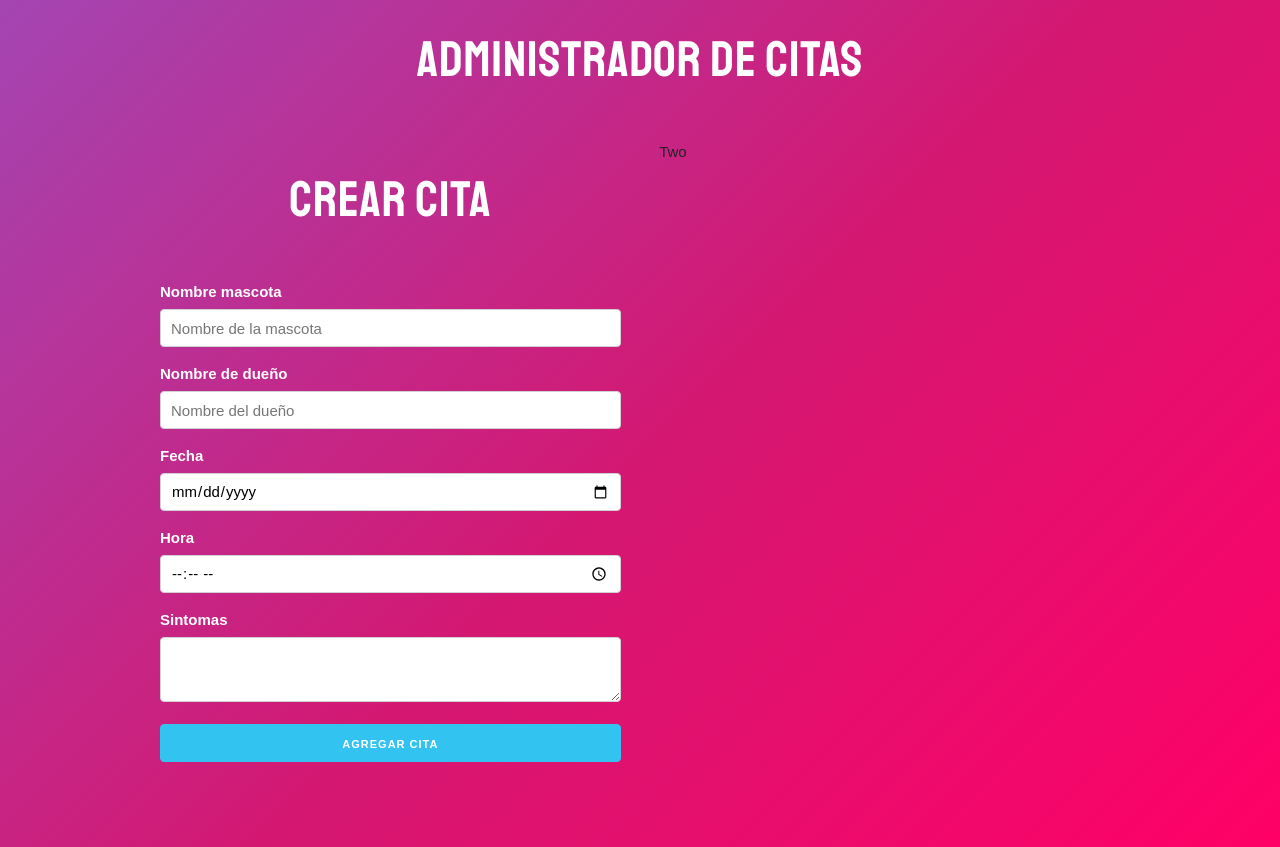
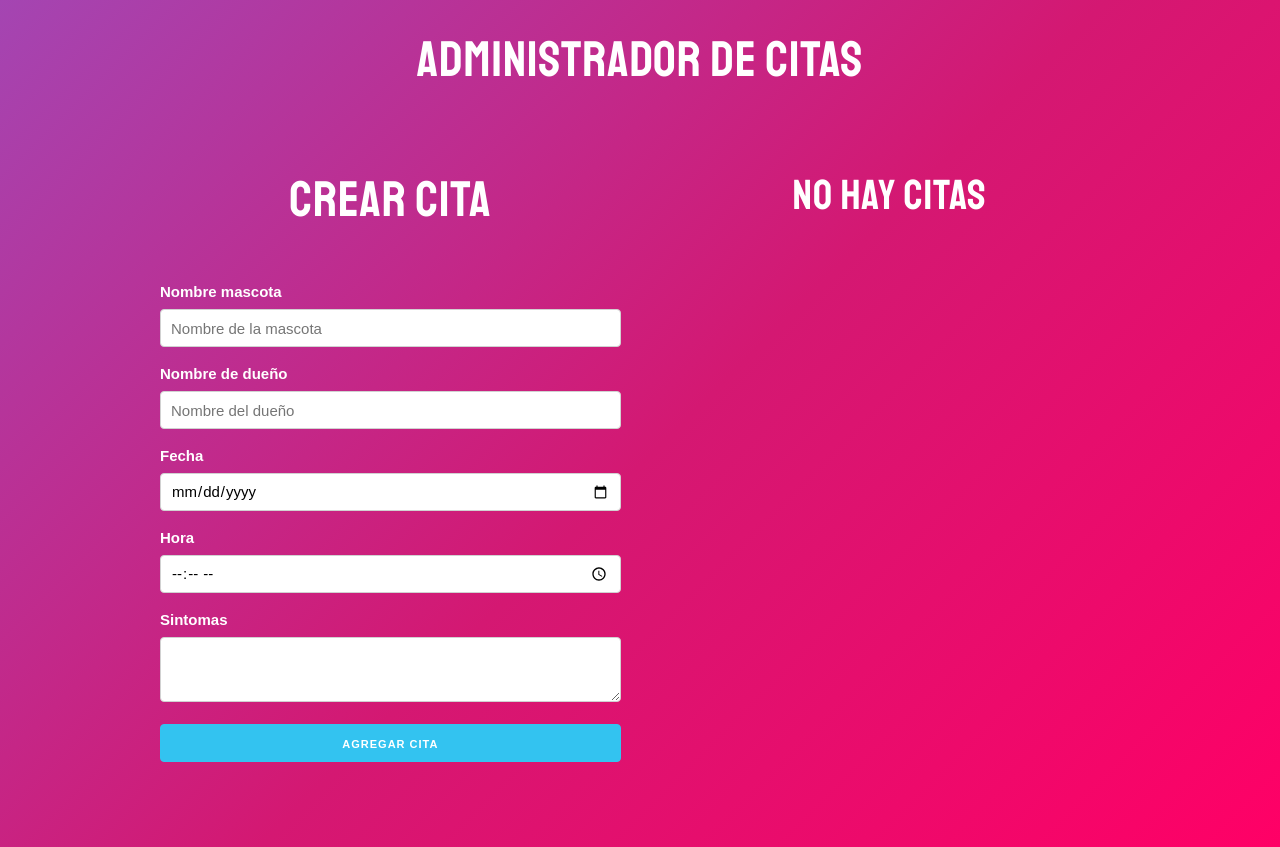
Before and after one commit to erasmo07/appointments, a React (Create React App) app: page / in a window 1280 px wide. Built offline with nearby package versions, Linux system fonts and the light colour scheme.

Commit message:
Add deleteAppointment method.

```diff
--- a/src/App.js
+++ b/src/App.js
@@ -1,5 +1,6 @@
 import React, { Fragment, useState } from 'react';
 import Form from './components/Form';
+import Appointment from './components/Appointment';
 
 function App() {
 
@@ -7,7 +8,13 @@ function App() {
 
   const addAppointment = appointment => {
     setAppointments([ ...appointments, appointment]);
-  }
+  };
+
+  const deleteAppointment = id => {
+    setAppointments(appointments.filter(appointment => appointment.id !== id));
+  };
+
+  const title = appointments.length === 0 ? "No hay citas" : "Administra tu citas";
 
   return (
     <Fragment>
@@ -18,7 +25,12 @@ function App() {
             <Form addAppointment={addAppointment}/>
           </div>
           <div className="one-half column">
-            Two
+            <h2>{title}</h2>
+            {appointments.map(appointment => (
+              <Appointment
+                appointment={appointment}
+                deleteAppointment={deleteAppointment} />
+            ))}
           </div>
         </div>
       </div>
```
